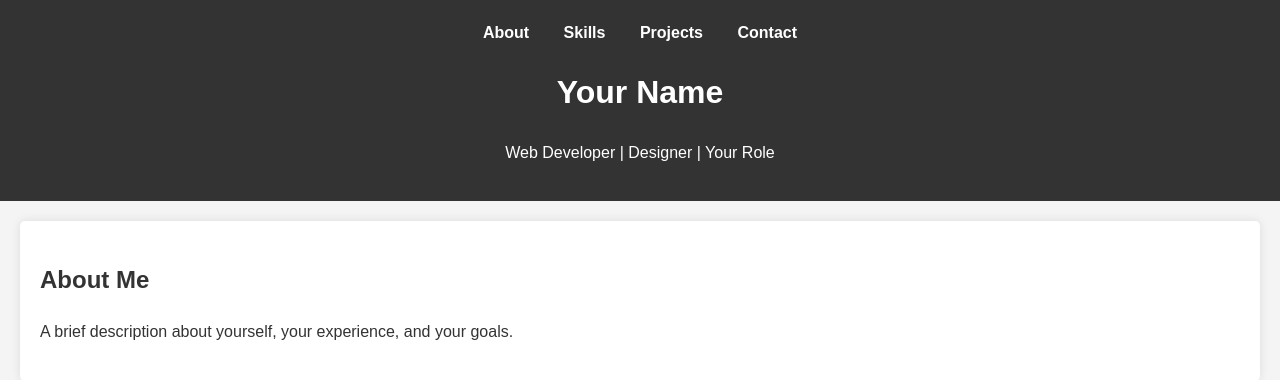
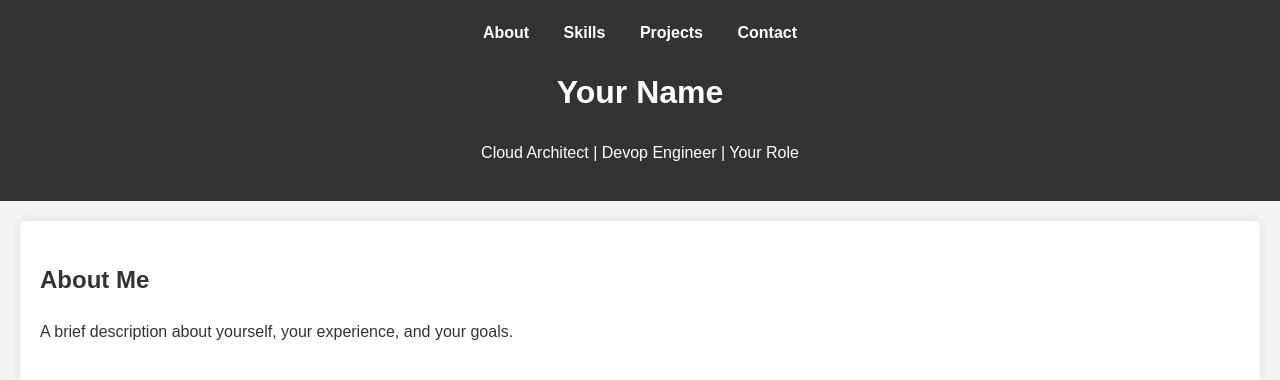
Before and after one commit to Prasanthmurugesan/portfolio, a PHP site: page / in a window 1280 px wide. Shown: the top 380 px of the page. Run offline with PHP 8.4, Linux system fonts and the light colour scheme.

Commit message:
Update index.php

```diff
--- a/index.php
+++ b/index.php
@@ -3,7 +3,7 @@
 <head>
     <meta charset="UTF-8">
     <meta name="viewport" content="width=device-width, initial-scale=1.0">
-    <title>Your Name - Portfolio</title>
+    <title>Your Name - Prasanth M </title>
     <link rel="stylesheet" href="styles.css">
 </head>
 <body>
@@ -17,7 +17,7 @@
             </ul>
         </nav>
         <h1>Your Name</h1>
-        <p>Web Developer | Designer | Your Role</p>
+        <p>Cloud Architect | Devop Engineer | Your Role</p>
     </header>
 
     <section id="about">
```
